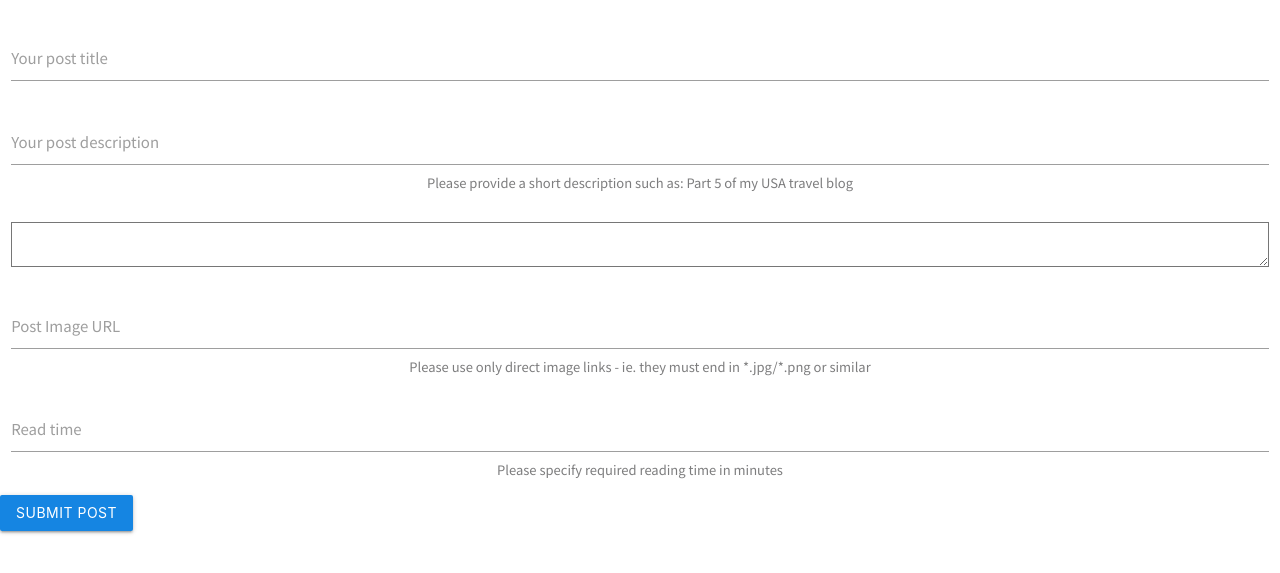
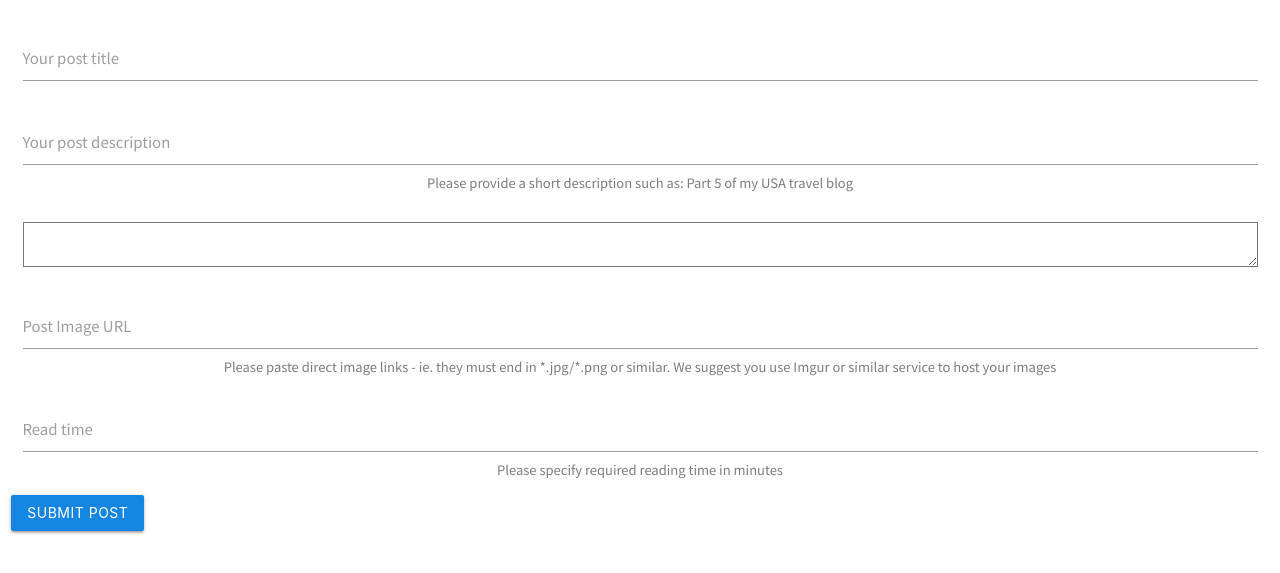
Before and after one commit to Code-Institute-Submissions/ci-bloggy, a Flask app: template bloggy/templates/new_post.html in a window 1280 px wide. Shown: the part 209-782 px from the top of the page. Run offline with Flask 2, Linux system fonts and the light colour scheme; the template is opened without the code that fills it: values that come from a table or form of the project are taken from there, others are empty; some libraries are stand-ins or nearby versions.

Commit message:
Fix rows issue in HTML

```diff
--- a/bloggy/templates/new_post.html
+++ b/bloggy/templates/new_post.html
@@ -35,7 +35,6 @@ Bloggy | New Post
     <div class="row">
         <form class="col s12" method="POST" action="{{ url_for('new_post') }}">
             {{ form.csrf_token }}
-            <div class="row">
                 <div class="input-field col s12">
                     {{ form.title(class_="new-post-title") }}
                     {% if form.title.errors %}
@@ -70,8 +69,8 @@ Bloggy | New Post
                 </ul>
                 {% endif %}
                 <label for="title">Post Image URL</label>
-                <p class="small center-align">Please use only direct image links - ie. they must end in *.jpg/*.png or
-                    similar</p>
+                <p class="small center-align">Please paste direct image links - ie. they must end in *.jpg/*.png or
+                    similar. We suggest you use Imgur or similar service to host your images</p>
             </div>
             <div class="input-field col s12">
                 {{ form.read_time }}
@@ -92,7 +91,6 @@ Bloggy | New Post
                     <button class="btn waves-effect bloggy-button" type="submit" name="action">Submit post</button>
                 </div>
             </div>
-            </div>
         </form>
     </div>
 </div>
```
